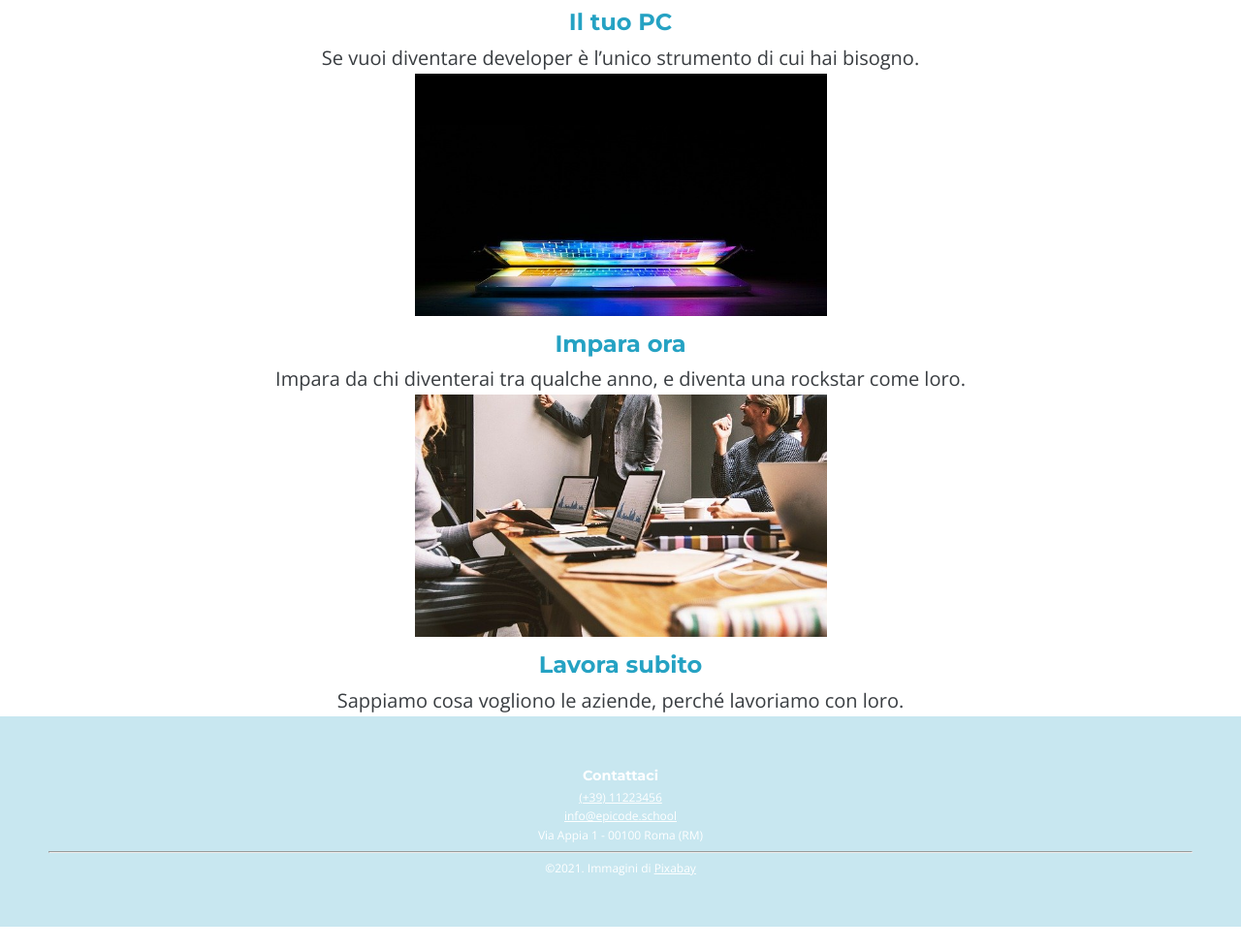
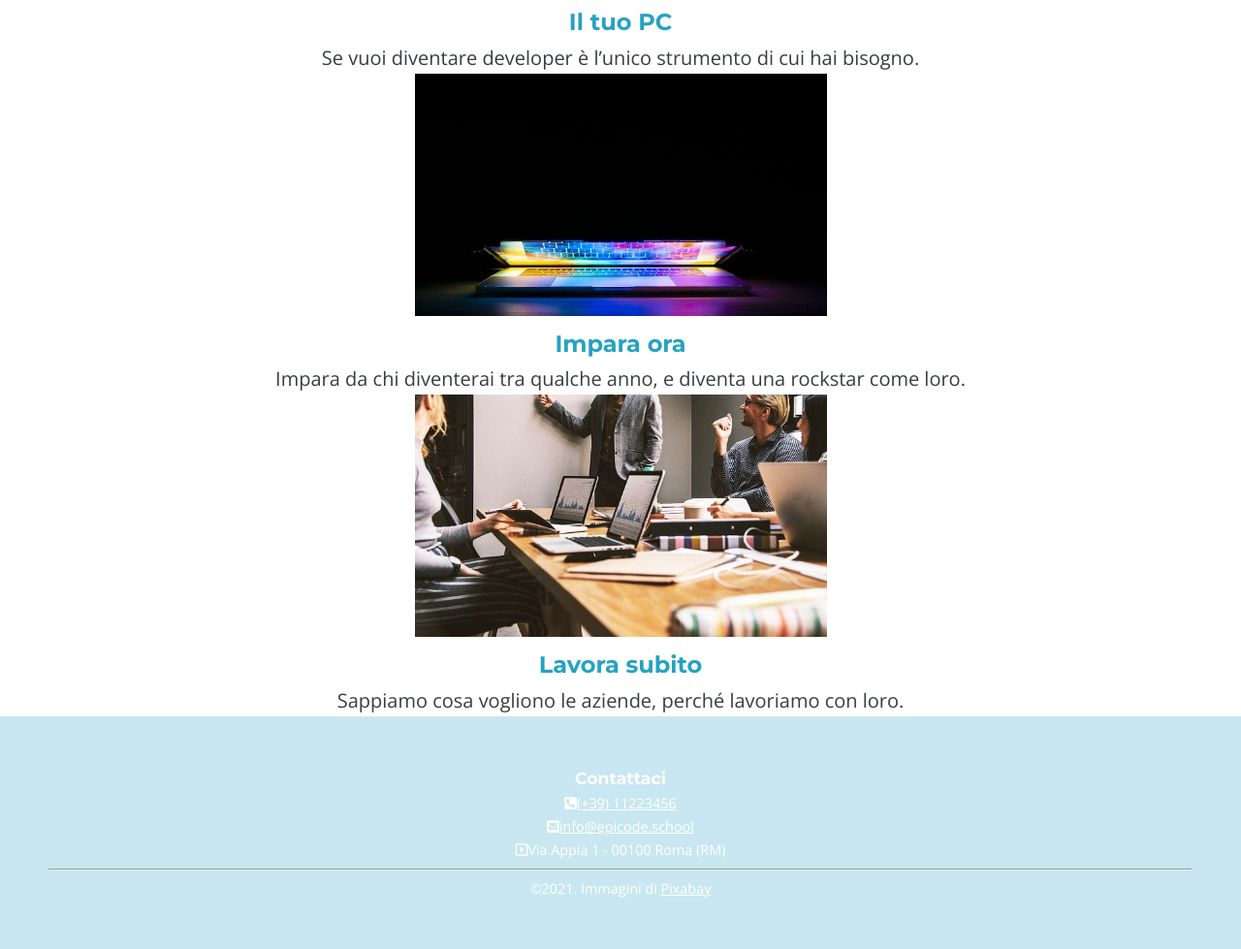
Before and after one commit to Emanuele-Gardina/esameS1L5, a plain HTML site: page index.html in a window 1280 px wide. Shown: the part 1416-2395 px from the top of the page at 97% size. Before the commit the page ends 2372 px from the top, so only its background shows below. Drawn offline with nearby package versions, Linux system fonts and the light colour scheme.

Commit message:
esameS1L5

```diff
--- a/css/style.css
+++ b/css/style.css
@@ -71,6 +71,8 @@ footer{
     text-align: center;
     color: white;
     padding: 50px;
+    font-size: larger;
+
 }
 a{
     color: white;
--- a/index.html
+++ b/index.html
@@ -74,9 +74,9 @@
     <footer>
         <h2>Contattaci</h2>
         <address>
-            <p><a href="#" title="chiama">(+39) 11223456</a></p>
-            <p><a href="#" title="scrivici">info@epicode.school</a></p>
-            <p>Via Appia 1 - 00100 Roma (RM)</p>
+            <p><i class="fas fa-phone-square-alt"></i><a href="#" title="chiama">(+39) 11223456</a></p>
+            <p><i class="fas fa-envelope-square"></i><a href="#" title="scrivici">info@epicode.school</a></p>
+            <p><i class="far fa-caret-square-right"></i>Via Appia 1 - 00100 Roma (RM)</p>
         </address>
         <hr>
         <p>&copy;2021. Immagini di <a href="#" title="pixabay">Pixabay</a></p>
```
